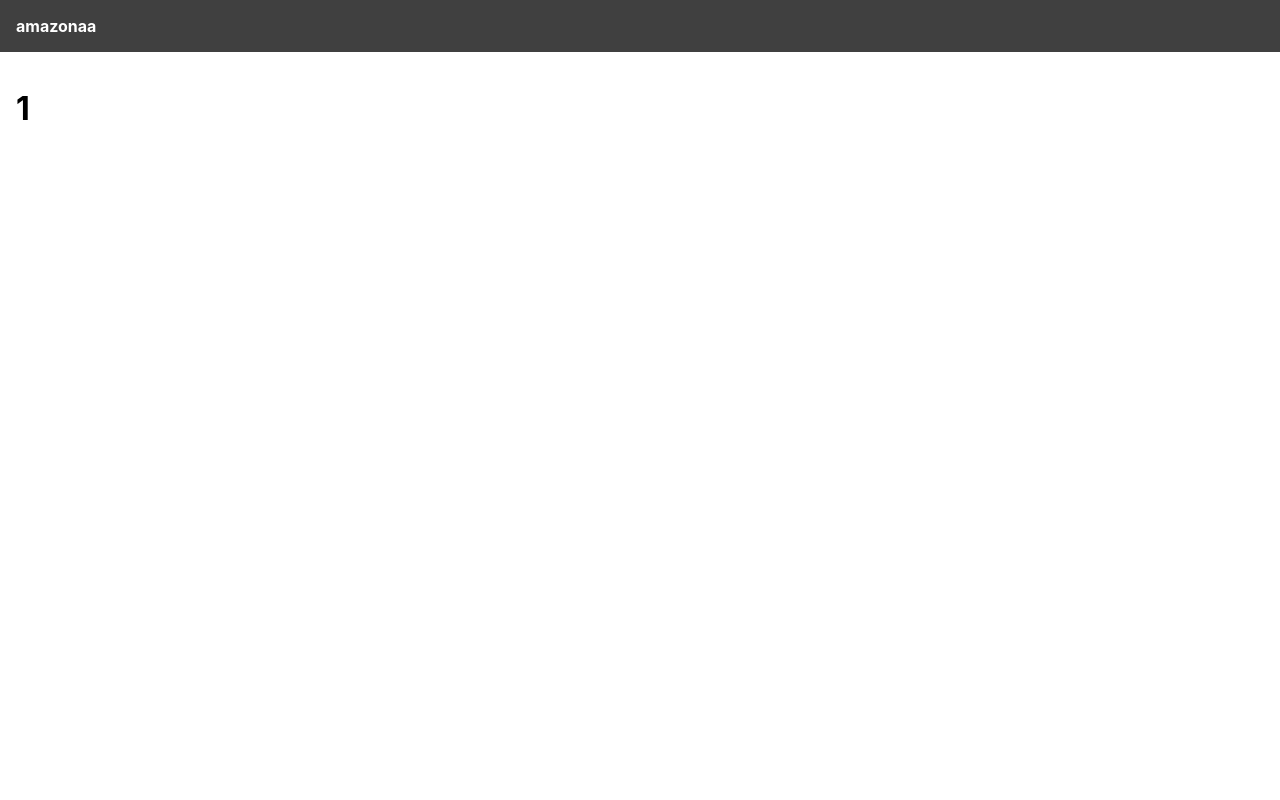
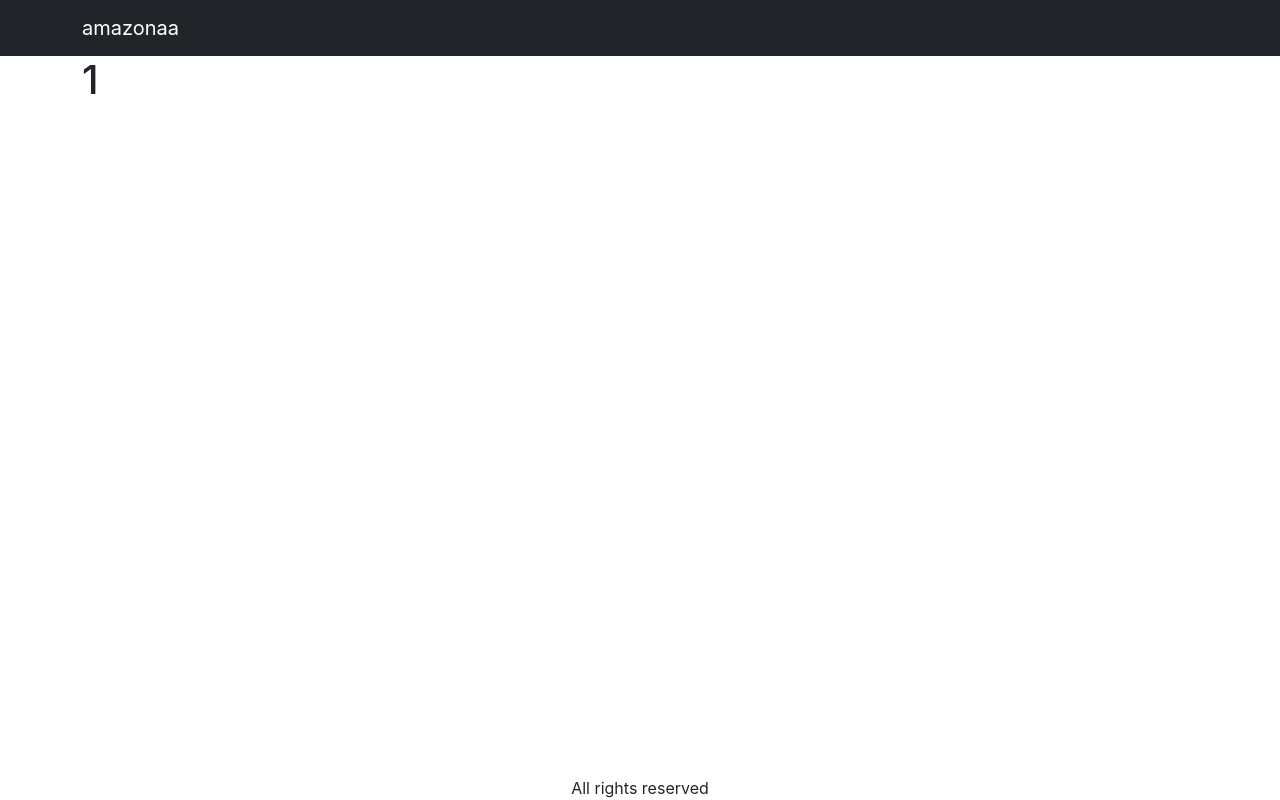
Before and after one commit to thuyle97/Amazonaa, a React (Create React App) app in the folder frontend/: page /product/1 in a window 1280 px wide. Built offline with nearby package versions, Linux system fonts and the light colour scheme.

Commit message:
Add bootstrap

```diff
--- a/frontend/package.json
+++ b/frontend/package.json
@@ -8,8 +8,11 @@
     "@testing-library/react": "^13.4.0",
     "@testing-library/user-event": "^13.5.0",
     "axios": "^1.5.1",
+    "bootstrap": "^5.3.2",
     "react": "^18.2.0",
+    "react-bootstrap": "^2.9.1",
     "react-dom": "^18.2.0",
+    "react-router-bootstrap": "^0.26.2",
     "react-router-dom": "^6.17.0",
     "react-scripts": "5.0.1",
     "use-reducer-logger": "^1.0.2",
--- a/frontend/src/App.js
+++ b/frontend/src/App.js
@@ -1,20 +1,34 @@
-import { BrowserRouter, Route, Routes, Link } from "react-router-dom";
+import { BrowserRouter, Route, Routes } from "react-router-dom";
 import HomeScreen from "./screens/HomeScreen";
 import ProductScreen from "./screens/ProductScreen";
+import Navbar from "react-bootstrap/Navbar";
+import Container from "react-bootstrap/Container";
+import { LinkContainer } from "react-router-bootstrap";
 
 function App() {
   return (
     <BrowserRouter>
-      <div>
+      <div className="d-flex flex-column site-container">
         <header>
-          <Link to="/">amazonaa</Link>
+          <Navbar bg="dark" variant="dark">
+            <Container>
+              <LinkContainer to="/">
+                <Navbar.Brand>amazonaa</Navbar.Brand>
+              </LinkContainer>
+            </Container>
+          </Navbar>
         </header>
         <main>
-          <Routes>
-            <Route path="/product/:slug" element={<ProductScreen />} />
-            <Route path="/" element={<HomeScreen />} />
-          </Routes>
+          <Container>
+            <Routes>
+              <Route path="/product/:slug" element={<ProductScreen />} />
+              <Route path="/" element={<HomeScreen />} />
+            </Routes>
+          </Container>
         </main>
+        <footer>
+          <div className="text-center">All rights reserved</div>
+        </footer>
       </div>
     </BrowserRouter>
   );
--- a/frontend/src/index.css
+++ b/frontend/src/index.css
@@ -7,18 +7,12 @@
   -moz-osx-font-smoothing: grayscale;
 }
 
-header {
-  background-color: #404040;
-  padding: 1rem;
-}
-header a {
-  color: #ffffff;
-  font-weight: bold;
-  text-decoration: none;
+.site-container {
+  min-height: 100vh;
 }
 
 main {
-  padding: 1rem;
+  flex: 1;
 }
 
 .products {
```
Also changed, not shown: frontend/src/index.js (+7 -6 lines), 1 other file (tests, documents, lock files or other folders).
